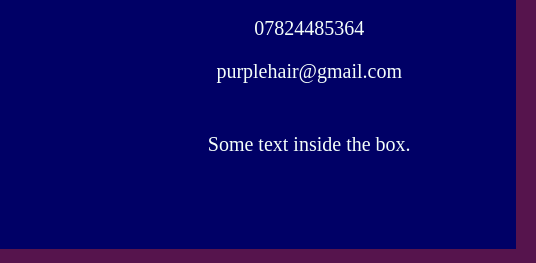
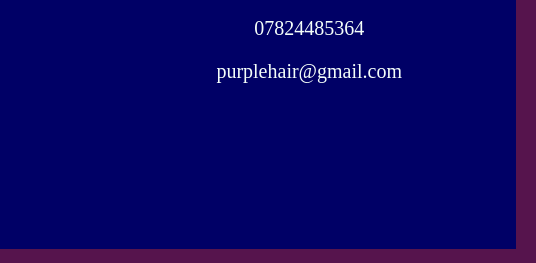
Before and after one commit to ec18611/Cswk-3, a plain HTML site: page Paymentdetails.html in a window 1280 px wide. Shown: the part 1047-1310 px from the top of the page, 744-1280 px from the left. Drawn offline with Linux system fonts and the light colour scheme.

Commit message:
Update Paymentdetails.html

```diff
--- a/Paymentdetails.html
+++ b/Paymentdetails.html
@@ -70,9 +70,7 @@
 			   <p>purplehair@gmail.com</p>
 			</div>
 
-			<div class="box" style="background-color:#000066">
-			   <p>Some text inside the box.</p>
-			</div>
+
 	    </div>
 </div>
 </html>
```
